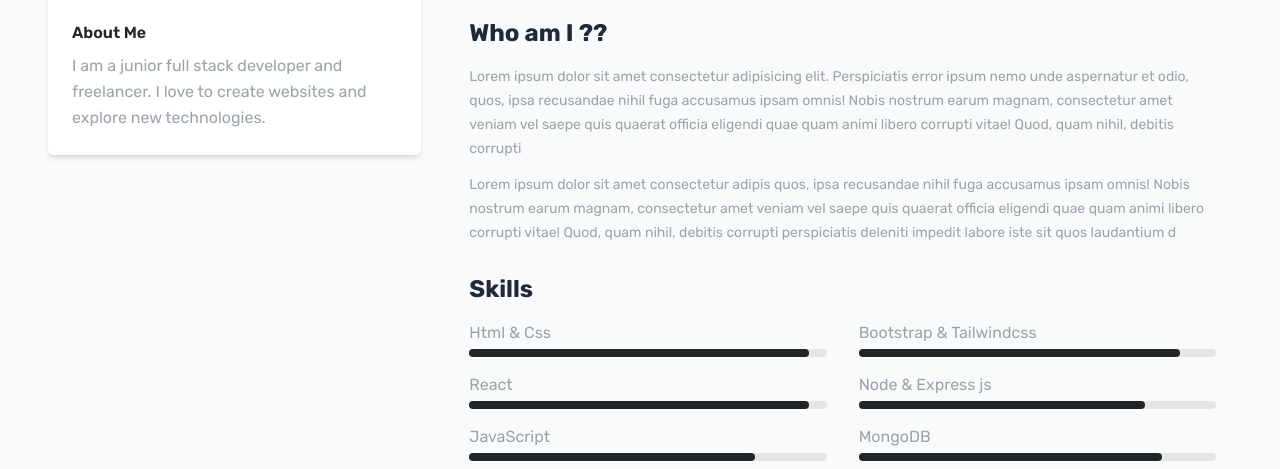
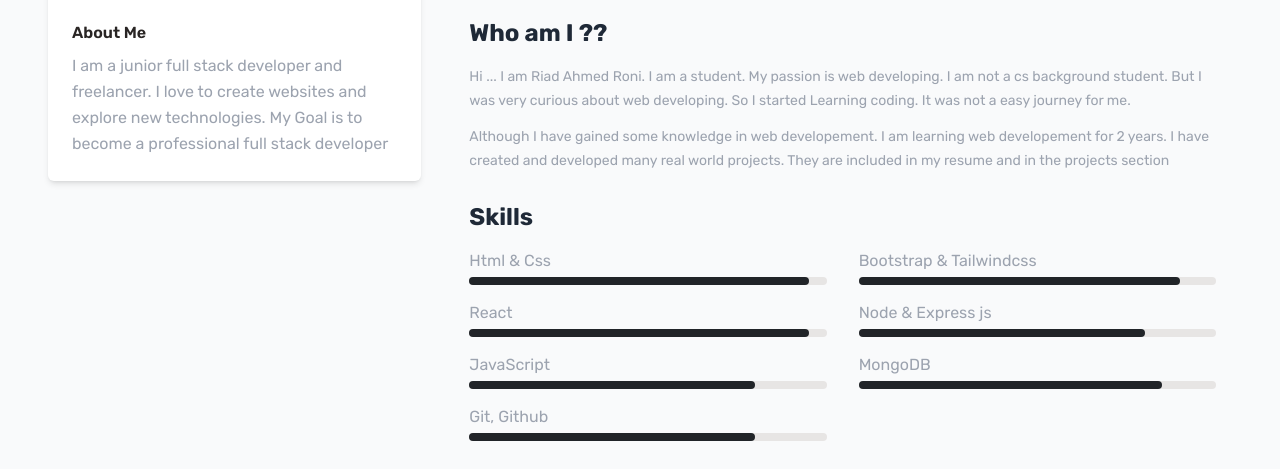
Before and after one commit to riad960/My-portfolio, a website: page index.html in a window 1280 px wide. Shown: the part 331-800 px from the top of the page. Drawn offline with Linux system fonts and the light colour scheme.

Commit message:
lorem removed

```diff
--- a/index.html
+++ b/index.html
@@ -142,7 +142,8 @@
                   </h3>
                   <p class="text-gray-400 text font-light leading-relaxed">
                     I am a junior full stack developer and freelancer. I love to
-                    create websites and explore new technologies.
+                    create websites and explore new technologies. My Goal is to
+                    become a professional full stack developer
                   </p>
                 </div>
               </div>
@@ -199,20 +200,16 @@
                       Who am I ??
                     </h3>
                     <p class="text-sm text-gray-400 leading-6 mb-3">
-                      Lorem ipsum dolor sit amet consectetur adipisicing elit.
-                      Perspiciatis error ipsum nemo unde aspernatur et odio,
-                      quos, ipsa recusandae nihil fuga accusamus ipsam omnis!
-                      Nobis nostrum earum magnam, consectetur amet veniam vel
-                      saepe quis quaerat officia eligendi quae quam animi libero
-                      corrupti vitae! Quod, quam nihil, debitis corrupti
+                      Hi ... I am Riad Ahmed Roni. I am a student. My passion is
+                      web developing. I am not a cs background student. But I
+                      was very curious about web developing. So I started
+                      Learning coding. It was not a easy journey for me.
                     </p>
                     <p class="text-sm text-gray-400 leading-6 mb-3">
-                      Lorem ipsum dolor sit amet consectetur adipis quos, ipsa
-                      recusandae nihil fuga accusamus ipsam omnis! Nobis nostrum
-                      earum magnam, consectetur amet veniam vel saepe quis
-                      quaerat officia eligendi quae quam animi libero corrupti
-                      vitae! Quod, quam nihil, debitis corrupti perspiciatis
-                      deleniti impedit labore iste sit quos laudantium d
+                      Although I have gained some knowledge in web developement.
+                      I am learning web developement for 2 years. I have created
+                      and developed many real world projects. They are included
+                      in my resume and in the projects section
                     </p>
                   </div>
                   <!-- skill section start  -->
@@ -443,7 +440,8 @@
                     </h3>
                     <p class="text-gray-400">
                       A mern stack web app for purchasing different kinds of
-                      tools
+                      tools. Technologies used - react , node(express) , mongodb
+                      , firebase ,jwt ,react-firebase-hooks,react query
                     </p>
                   </div>
                 </div>
```
Also changed, not shown: blogs.html (+10 -10 lines), output/style.css.
